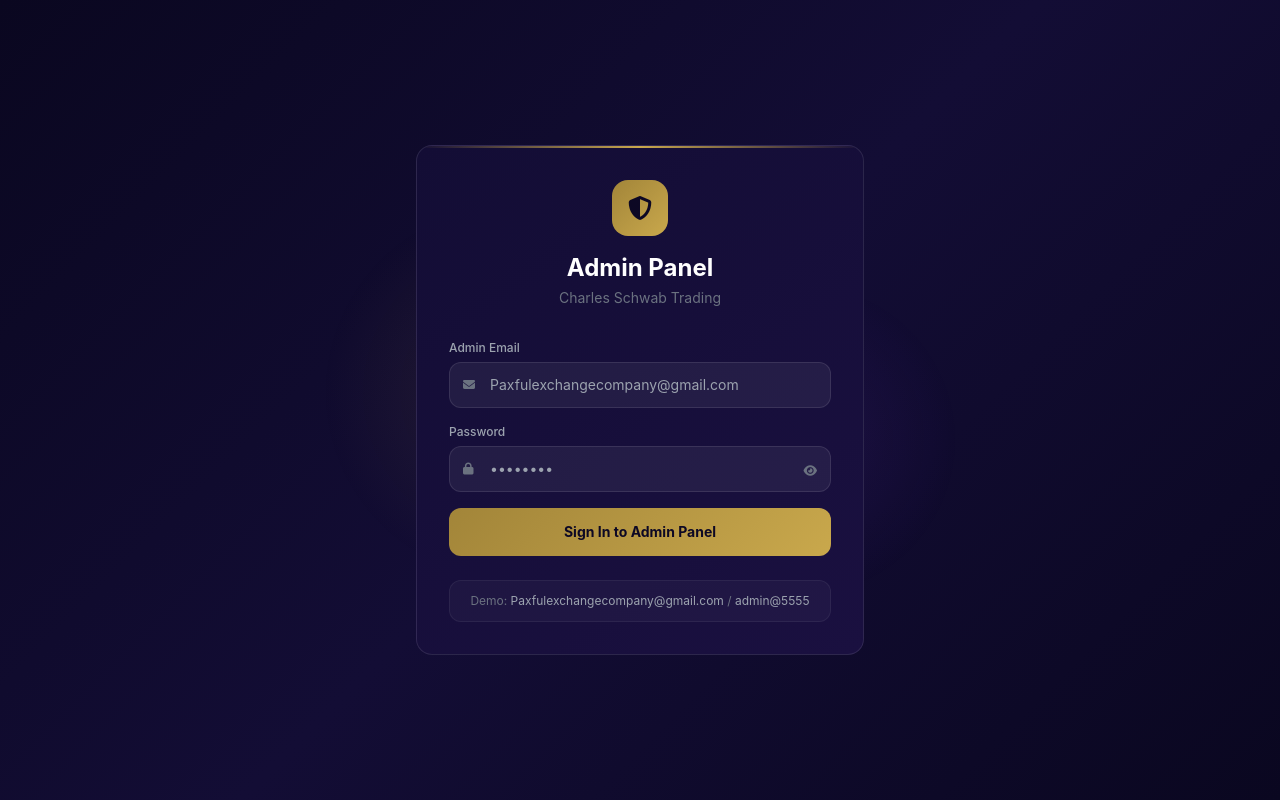
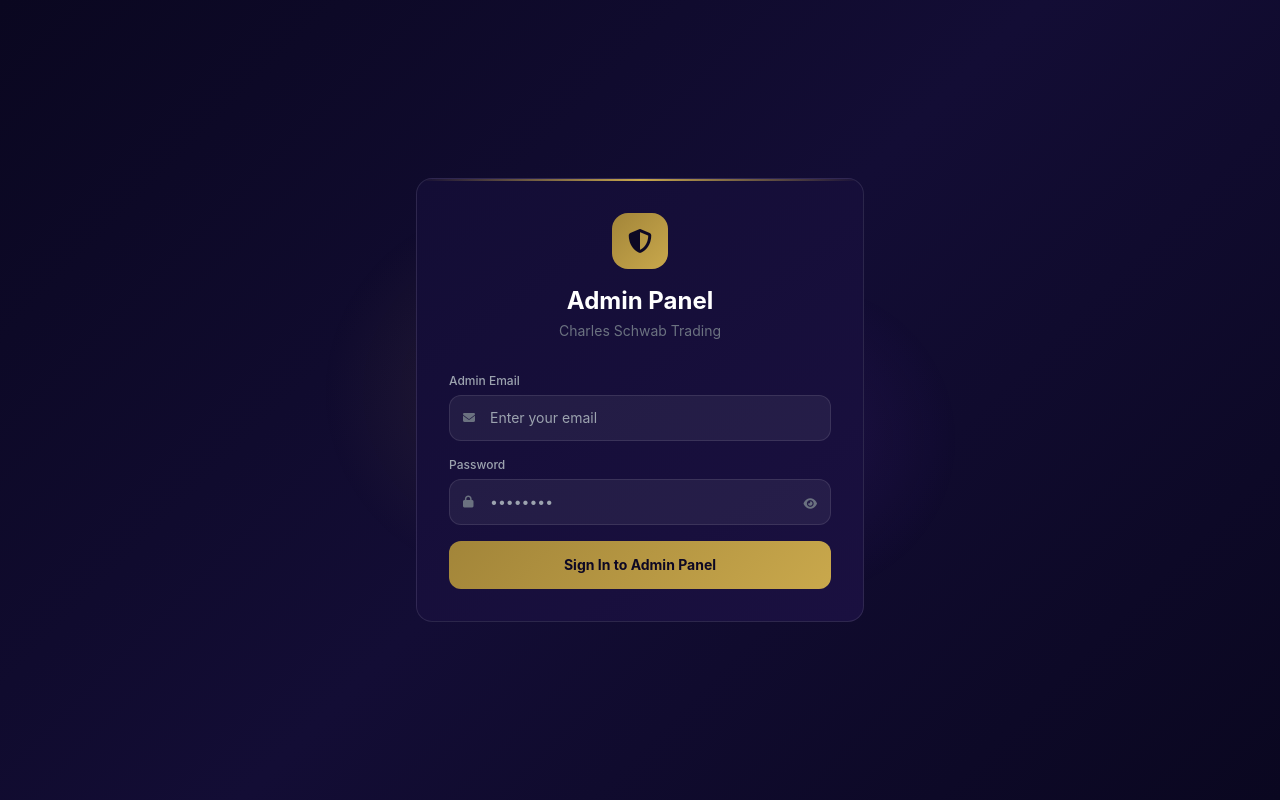
Before and after one commit to efootballdls2008-cyber/schwab-admin, a React (Vite) app: page /admin/login in a window 1280 px wide. Built offline with nearby package versions, Linux system fonts and the light colour scheme; no server answers.

Commit message:
fix: remove demo credentials from login page for production

```diff
--- a/src/pages/Login.tsx
+++ b/src/pages/Login.tsx
@@ -64,7 +64,7 @@ export default function AdminLogin() {
                     type="email"
                     value={email}
                     onChange={e => setEmail(e.target.value)}
-                    placeholder="Paxfulexchangecompany@gmail.com"
+                    placeholder="Enter your email"
                     required
                     className="w-full pl-10 pr-4 py-3 rounded-xl text-sm text-white outline-none transition-all"
                     style={{ background: 'rgba(255,255,255,0.06)', border: '1px solid rgba(255,255,255,0.1)' }}
@@ -111,10 +111,6 @@ export default function AdminLogin() {
               </button>
             </form>
 
-            {/* Demo credentials */}
-            <div className="mt-6 p-3 rounded-xl text-center" style={{ background: 'rgba(255,255,255,0.03)', border: '1px solid rgba(255,255,255,0.06)' }}>
-              <p className="text-xs" style={{ color: '#6b7280' }}>Demo: <span className="text-gray-400">Paxfulexchangecompany@gmail.com</span> / <span className="text-gray-400">admin@5555</span></p>
-            </div>
           </div>
         </div>
       </motion.div>
```
